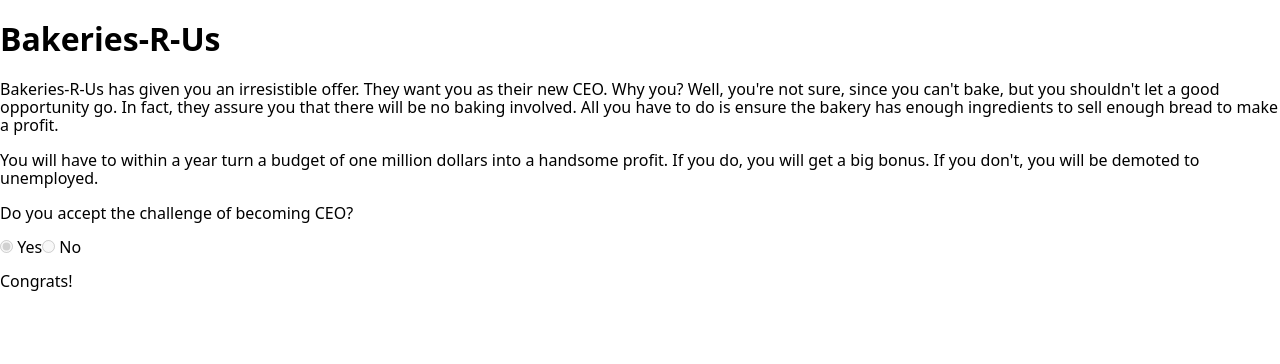
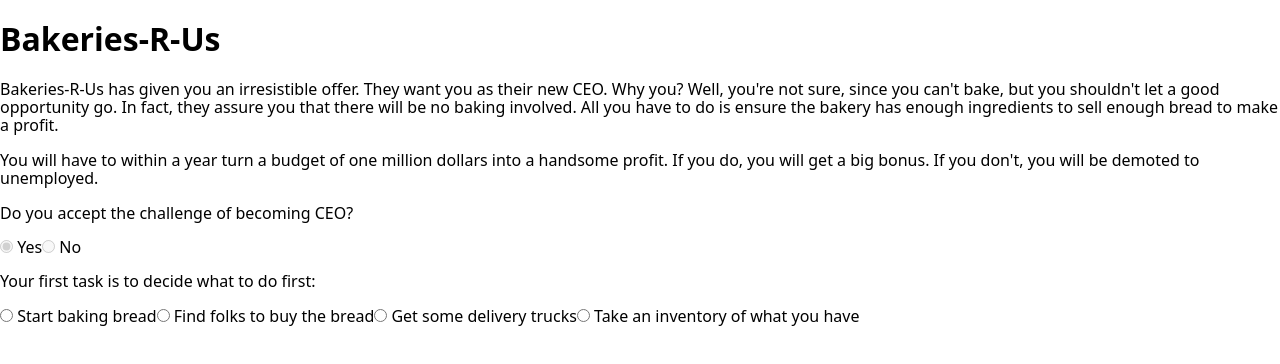
Before and after one commit to bakeries-r-us/bakeries-r-us, a React (Vite) app: page / in a window 1280 px wide. Both pictures are taken after a click on the radio button 6 px from the left and 246 px from the top of the page. Shown: the top 364 px of the page. Built offline with nearby package versions, Linux system fonts and the light colour scheme.

Commit message:
Choices to begin

```diff
--- a/src/levels/Level02.jsx
+++ b/src/levels/Level02.jsx
@@ -3,7 +3,13 @@ function Level02() {
 
     return (
         <>
-            <p>Congrats!</p>
+            <p>Your first task is to decide what to do first:</p>
+            <div>
+                <input type="radio" name="action" value="Start"/> Start baking bread
+                <input type="radio" name="action" value="Sell"/> Find folks to buy the bread
+                <input type="radio" name="action" value="Delivery"/> Get some delivery trucks
+                <input type="radio" name="action" value="Inventory"/> Take an inventory of what you have
+            </div>
         </>
     )
 }
```
